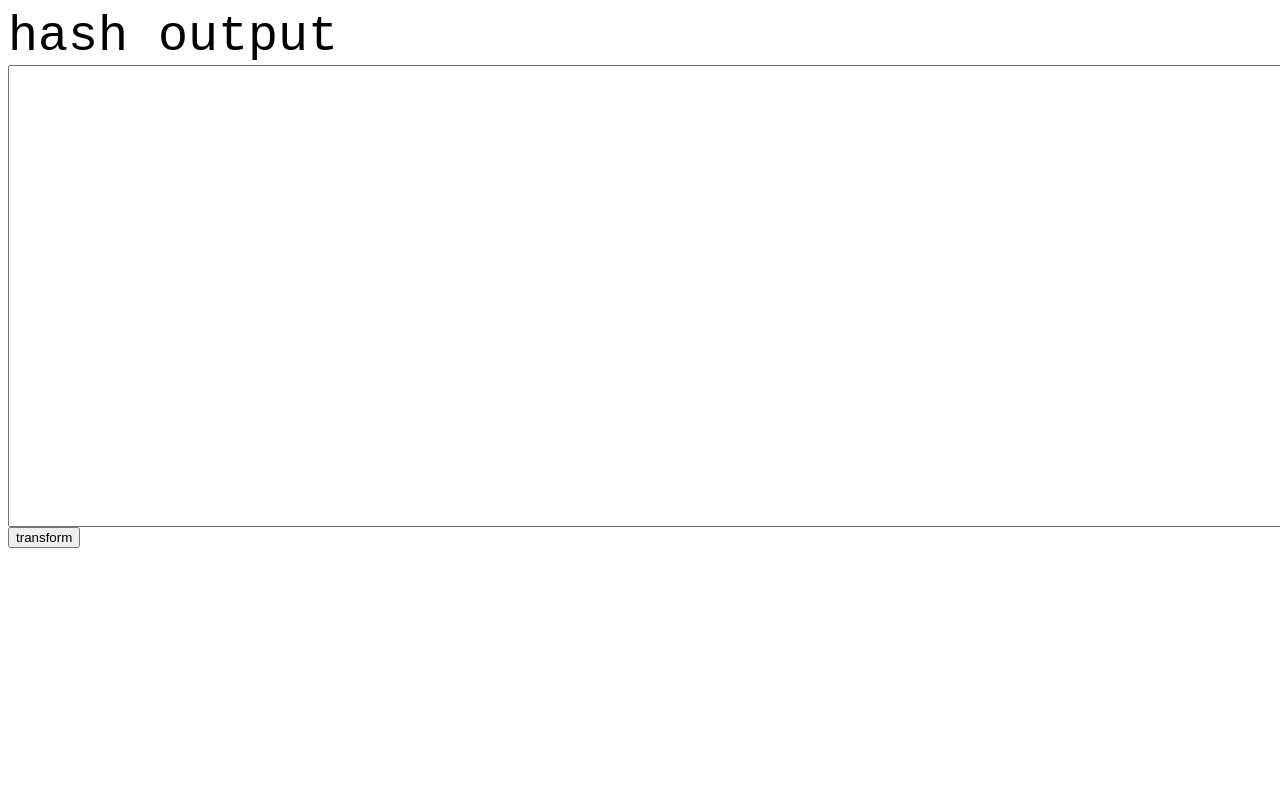
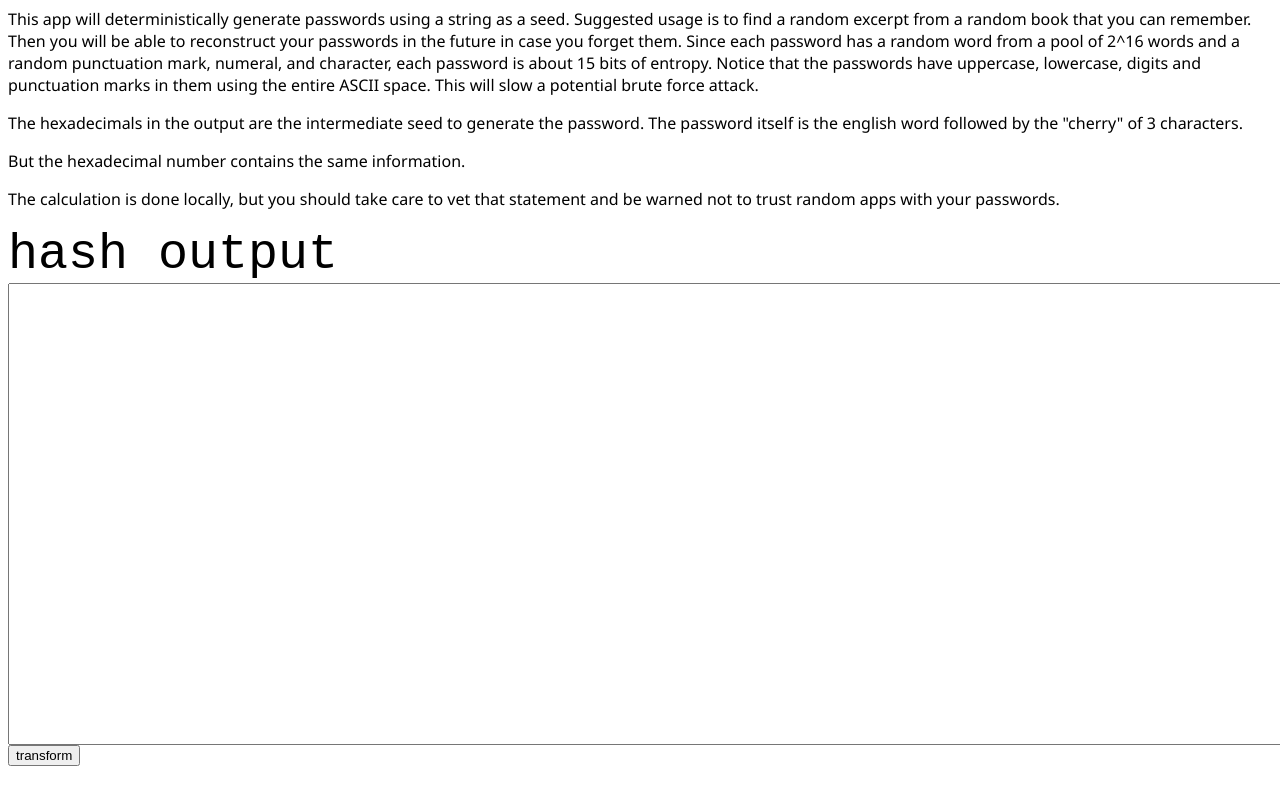
Before and after one commit to AndrewWigginCout/sha-2023-02-15, a plain HTML site: page index.html in a window 1280 px wide. Shown: the top 800 px of the page. Drawn offline with Linux system fonts and the light colour scheme.

Commit message:
description

```diff
--- a/index.html
+++ b/index.html
@@ -1,4 +1,16 @@
 <meta charset="UTF-8">
+<p>This app will deterministically generate passwords using a string as a seed.
+Suggested usage is to find a random excerpt from a random book that you can remember.
+Then you will be able to reconstruct your passwords in the future in case you forget them.
+Since each password has a random word from a pool of 2^16 words and a random punctuation mark,
+numeral, and character, each password is about 15 bits of entropy. Notice that the passwords
+have uppercase, lowercase, digits and punctuation marks in them using the entire ASCII space.
+This will slow a potential brute force attack.</p>
+<p>The hexadecimals in the output are the intermediate seed to generate the password.
+The password itself is the english word followed by the "cherry" of 3 characters.</p>
+<p>But the hexadecimal number contains the same information.</p>
+<p>The calculation is done locally, but you should take care to vet that statement
+and be warned not to trust random apps with your passwords.</p>
 <code class="output" id="output">hash output</code>
 <textarea class="output" rows="8" cols="60"></textarea>
 <br>
```
